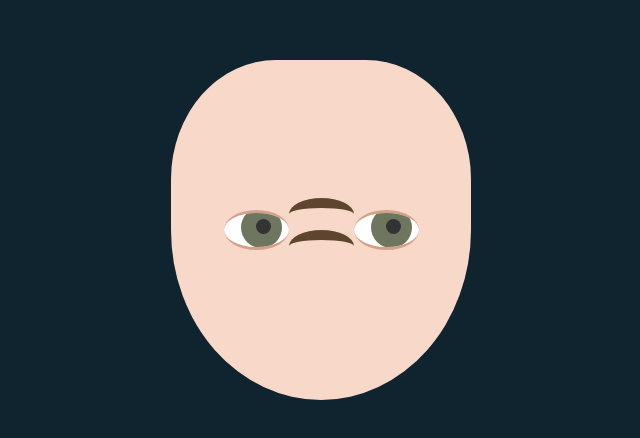
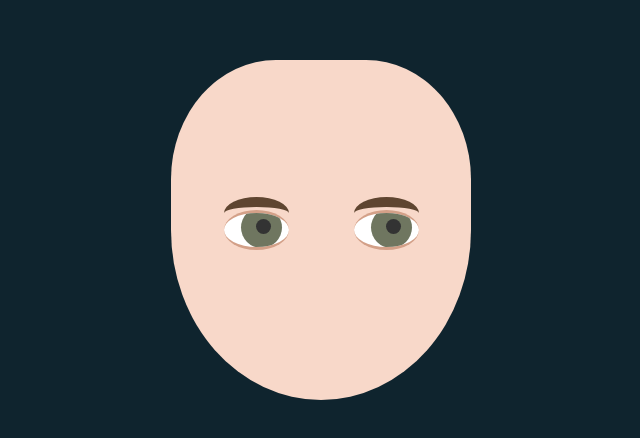
Before and after one commit to Annie-Huang/me-in-css, a website: page index.html in a window 1280 px wide. Shown: the part 170-608 px from the top of the page, without its empty margins (319-959 px from the left). Drawn offline with Linux system fonts and the light colour scheme.

Commit message:
Position the eye brows to the correct location.

```diff
--- a/style.css
+++ b/style.css
@@ -25,12 +25,14 @@ body {
   align-items: center;
 }
 
-.eyes {
+.eyes,
+.brows {
   position: absolute;
   width: 195px; /* The space between two eyes is generally the size of one eye */
   display: flex;
   justify-content: space-between;
 }
+
 .eye {
   background: white;
   height: 40px;
@@ -80,4 +82,6 @@ body {
   height: 32px; /* The higher the number, the more rounded it is */
   border-top: 10px solid hsl(27, 33%, 28%); /* the px number decide how thick it is for the eye brow */
   border-radius: 100%;
+
+  margin-bottom: 35px; /* this is to push up the eye brow so it won't hide behide the eye */
 }
```
